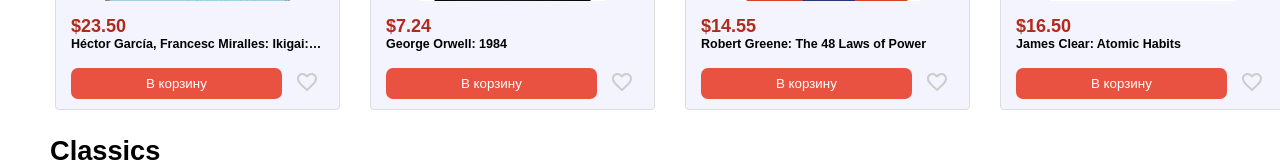
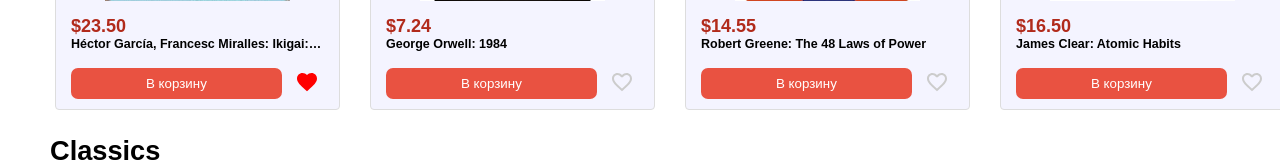
Before and after one commit to y-neline/vite-navbar, a React (Vite) app: page / in a window 1280 px wide. Both pictures are taken after a click on the icon 307 px from the left and 929 px from the top of the page. Shown: the part 847-1009 px from the top of the page. Built offline with nearby package versions, Linux system fonts and the light colour scheme.

Commit message:
Wishlist icon becomes red: done/undone

```diff
--- a/src/components/genres/GenreCarousel.css
+++ b/src/components/genres/GenreCarousel.css
@@ -189,6 +189,8 @@
   transition: all 0.2s ease-in-out; /* Smooth transition effect */
 }
 
+
+
 /*
 .book-info .book-buttons {
   position: absolute;
--- a/src/components/genres/GenreCarousel.jsx
+++ b/src/components/genres/GenreCarousel.jsx
@@ -2,6 +2,7 @@
 import "./GenreCarousel.css";
 
 import FavoriteBorderOutlinedIcon from "@mui/icons-material/FavoriteBorderOutlined";
+import FavoriteIcon from '@mui/icons-material/Favorite';
 import { bestSellers, classics, children } from "./Books";
 
 const Book = ({ title, author, price, imageUrl }) => {
@@ -15,15 +16,27 @@
                     {author}: {title}
                 </h3>{" "}
                 <div className="button-container">
-                    {" "}
-                    <button className="add-to-cart">В корзину</button>{" "}
-                    <FavoriteBorderOutlinedIcon className="wishlist-icon" />
-                </div>
-            </div>
+          <button className="add-to-cart">В корзину</button>
+          <WishlistItemIcon /> {/* Call the WishlistItemIcon component */}
         </div>
-    );
+      </div>
+    </div>
+  );
 };
 
+const WishlistItemIcon = () => {
+  const [isFilled, setIsFilled] = useState(false); // State to track icon state
+
+  const handleClick = () => {
+    setIsFilled(!isFilled); // Toggle icon state on click
+  };
+
+  return isFilled ? (
+    <FavoriteIcon className="wishlist-icon" onClick={handleClick} style={{ color: 'red' }}/>
+  ) : (
+    <FavoriteBorderOutlinedIcon className="wishlist-icon" onClick={handleClick} />
+  );
+};
 const Genre = ({ title, books, viewAllLink }) => {
     return (
         <div className="genre">
```
